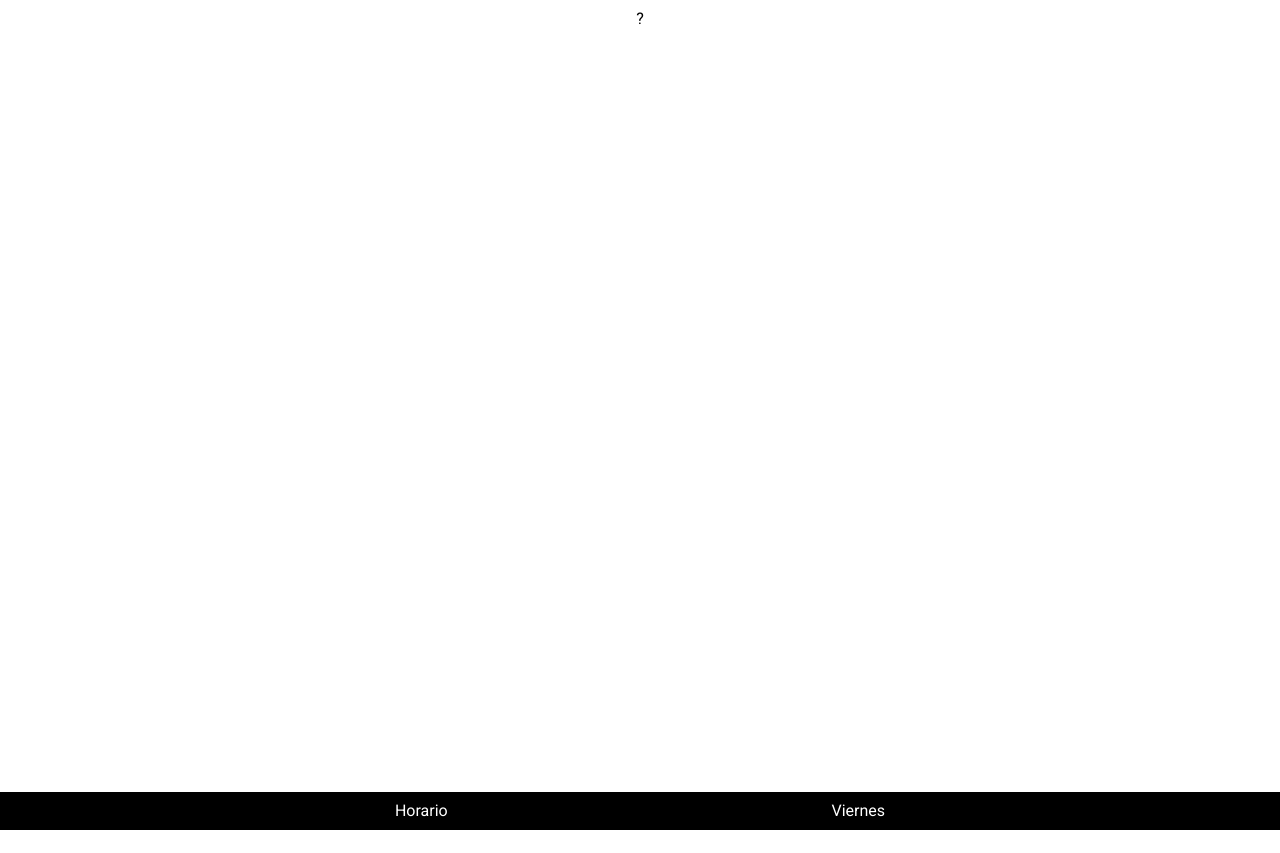
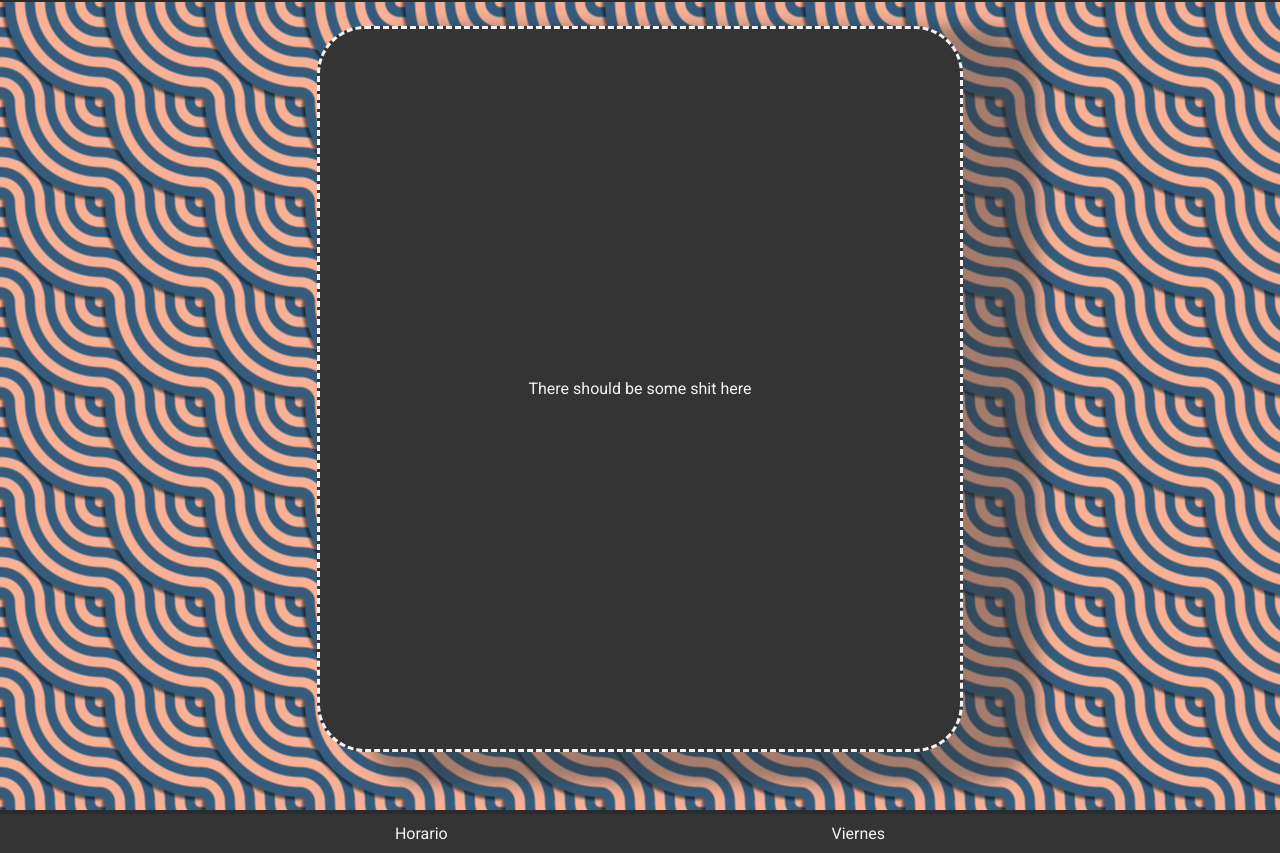
Before and after one commit to Emiliano1919/Restaurant-Page, a website built with webpack: page dist/index.html in a window 1280 px wide. Shown: the part 42-895 px from the top of the page. Before the commit the page ends 872 px from the top, so only its background shows below. Built offline with Linux system fonts and the light colour scheme.

Commit message:
Add background and decoration

```diff
--- a/src/style.css
+++ b/src/style.css
@@ -57,44 +57,76 @@ table {
     margin: 0;
     font-family: 'Roboto', sans-serif;
 }
-.header,.footer{
-    background-color: black;
-}
 .header,.main,.footer{
     font-family: 'Roboto', sans-serif;
 }
 
 .header{
+    background-color: #343434;
     grid-row: 1/2;
-    color: white;
+    color: #f3f3f3;
     display:flex;
     justify-content: space-evenly;
     align-items: center;
     padding: 0.7rem;
     font-size: large;
+    border-bottom: 4px solid rgba(31, 31, 31, 0.363);
 }
 
 .main{
+    background-color: #e9dcbe;
+    color: #f3f3f3;
     grid-row: 2/6;
     min-height: 96vh;
     display: flex;
     flex-direction: column;
     align-items: center;
-    margin-top: 0.8rem;
-    margin-bottom: 0.8rem;
+    padding-top: 1.5rem;
+    padding-bottom: 1rem;
+
 }
 
 .footer{
+    background-color: #343434;
     grid-row: 6/7;
-    color: white;
+    color:#f3f3f3;
     display: flex;
     justify-content: space-evenly;
     align-items: center;
     padding: 0.7rem;
     font-size: medium;
+    border-top: 4px solid rgba(31, 31, 31, 0.38);
 }
 
 .times{
-    color: white;
+    color: #f3f3f3;
 
 }
+
+.info{
+    background-color: #343434;
+    border: 3px dashed #f3f3f3;
+    border-radius: 3rem;
+    min-height: 90dvh;
+    min-width: 50dvw;
+    display: flex;
+    flex-direction: column;
+    align-items: center;
+    justify-content: center;
+    box-shadow: 60px 16px 1rem 1rem #3434346c;
+}
+.main {
+    /*Taken from css patterns*/
+    --s: 100px; /* control the size */
+    --c1: #F8B195;
+    --c2: #355C7D;
+
+    --_g:
+       var(--c2) 6%  14%,var(--c1) 16% 24%,var(--c2) 26% 34%,var(--c1) 36% 44%,
+       var(--c2) 46% 54%,var(--c1) 56% 64%,var(--c2) 66% 74%,var(--c1) 76% 84%,var(--c2) 86% 94%;
+    background:
+      radial-gradient(100% 100% at 100% 0,var(--c1) 4%,var(--_g),#0008 96%,#0000),
+      radial-gradient(100% 100% at 0 100%,#0000, #0008 4%,var(--_g),var(--c1) 96%)
+      var(--c1);
+    background-size: var(--s) var(--s);
+  }
```
Also changed, not shown: dist/index.html, dist/main.js.
